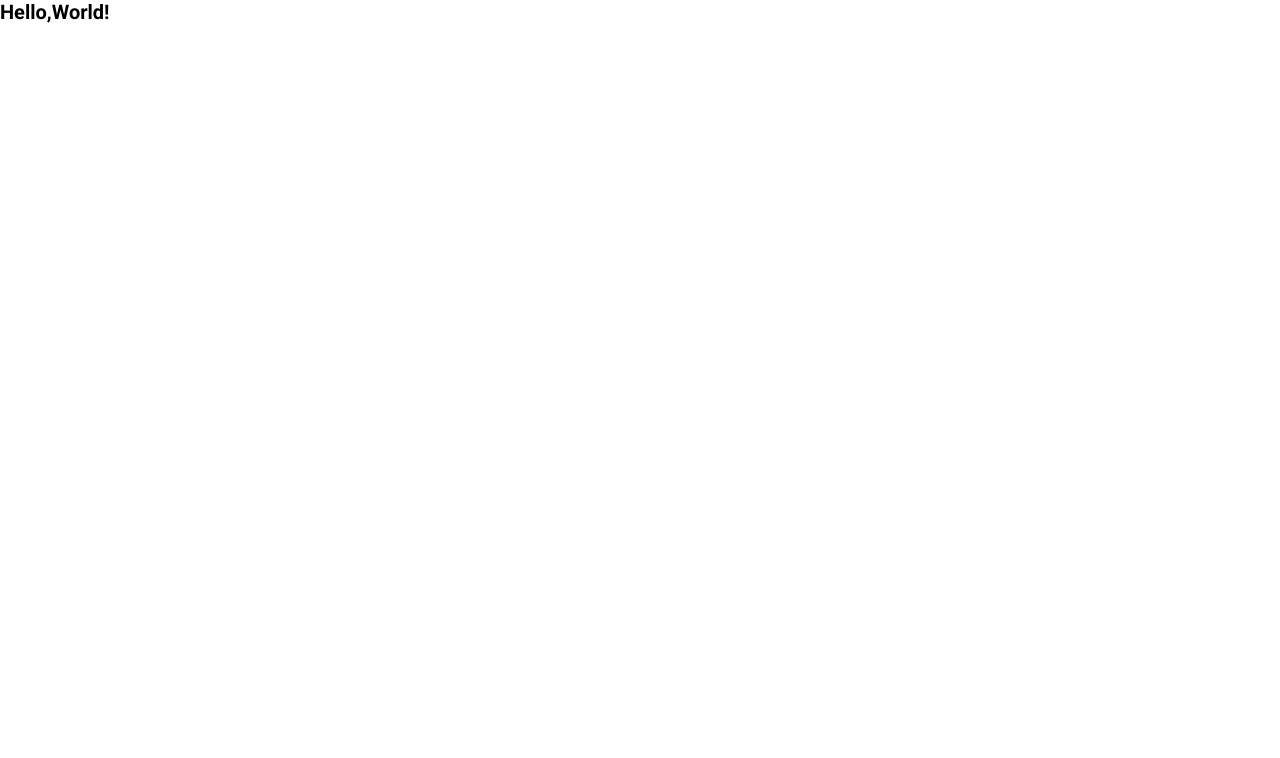
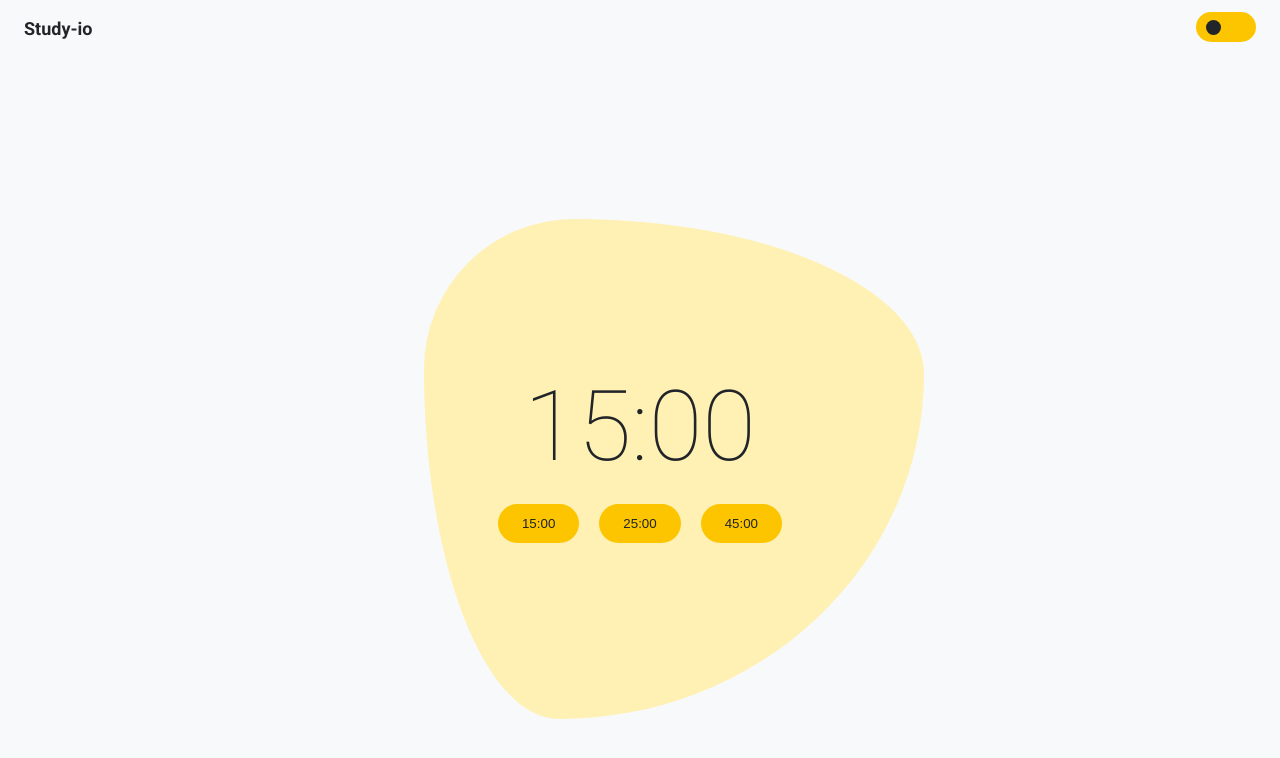
Before and after one commit to Zerko3/Study-io, a website: page index.html in a window 1280 px wide. Drawn offline with Linux system fonts and the light colour scheme.

Commit message:
added CSS styles

```diff
--- a/index.html
+++ b/index.html
@@ -1,5 +1,5 @@
 <!DOCTYPE html>
-<html lang="en" data-light="light">
+<html lang="en" data-theme="light">
   <head>
     <meta charset="UTF-8" />
     <meta http-equiv="X-UA-Compatible" content="IE=edge" />
@@ -15,6 +15,56 @@
     <title>Study-io</title>
   </head>
   <body>
-    <h1>Hello,World!</h1>
+    <header id="header">
+      <nav id="navigation">
+        <div class="navigation__logo">
+          <h2 class="heading--secondary">Study-io</h2>
+        </div>
+        <div class="navigation__toggle-dark-mode">
+          <input id="btn--toggle-dark-mode" type="checkbox" />
+          <span></span>
+        </div>
+      </nav>
+    </header>
+    <main>
+      <section class="section--timer">
+        <!-- <div class="section--timer__break--container">
+          <button class="section--timer__break--container--btn">
+            Pomodoro
+          </button>
+          <button class="section--timer__break--container--btn">
+            Short break
+          </button>
+          <button class="section--timer__break--container--btn">
+            Long break
+          </button>
+        </div> -->
+
+        <div class="section--timer__clock--container">
+          <div class="section--timer__clock--container--clock">15:00</div>
+        </div>
+
+        <div class="section--timer__choose__time--container">
+          <button
+            data-time="15"
+            class="section--timer__choose__time--container--btn"
+          >
+            15:00
+          </button>
+          <button
+            data-time="25"
+            class="section--timer__choose__time--container--btn"
+          >
+            25:00
+          </button>
+          <button
+            data-time="45"
+            class="section--timer__choose__time--container--btn"
+          >
+            45:00
+          </button>
+        </div>
+      </section>
+    </main>
   </body>
 </html>
--- a/src/script.js
+++ b/src/script.js
@@ -1 +1,20 @@
 'use strict';
+
+// DOM ELEMENTS
+
+const toggleDarkModeButton = document.getElementById('btn--toggle-dark-mode');
+
+// Toggle dark mode
+const toggleDarkMode = function () {
+  if (document.documentElement.getAttribute('data-theme') === 'light') {
+    document.documentElement.setAttribute('data-theme', 'dark');
+  } else {
+    document.documentElement.setAttribute('data-theme', 'light');
+  }
+};
+
+const init = function () {
+  toggleDarkModeButton.addEventListener('click', toggleDarkMode);
+};
+
+init();
--- a/style/style.css
+++ b/style/style.css
@@ -7,9 +7,160 @@
 }
 
 body {
-  font-family: "Roboto", sans-serif;
+  font-family: 'Roboto', sans-serif;
+  overflow: hidden;
 }
 
 :root {
   font-size: 62.5%;
 }
+
+html {
+  --color-primary: #fdc500;
+  --btn--hover: #ff8f00;
+  --color-background: #f8f9fa;
+  --text-color: #212529;
+  --color-background-animated: #fff0b3;
+}
+html[data-theme='dark'] {
+  --color-primary: #ff8800;
+  --btn--hover: #ffc107;
+  --color-background: #27241d;
+  --text-color: #f8f9fa;
+  --color-background-animated: #625d52;
+}
+
+body {
+  background-color: var(--color-background);
+}
+
+/* -------------- Navigation ------------------ */
+
+#navigation {
+  display: flex;
+  justify-content: space-between;
+  align-items: center;
+  padding: 1.2rem 2.4rem;
+}
+
+.navigation__toggle-dark-mode {
+  position: relative;
+}
+
+input[type='checkbox'] {
+  position: relative;
+  width: 6rem;
+  height: 3rem;
+  cursor: pointer;
+  border-radius: 2.5rem;
+  -webkit-appearance: none;
+  -moz-appearance: none;
+  background-color: var(--color-primary);
+}
+
+input[type='checkbox']::before {
+  content: '';
+  position: absolute;
+  left: 1rem;
+  top: 0.8rem;
+  width: 1.5rem;
+  height: 1.5rem;
+  border-radius: 50%;
+  background-color: var(--text-color);
+  transition: all 0.3s ease-in-out;
+}
+
+input:checked[type='checkbox'] {
+  background-color: var(--text-color);
+}
+
+input:checked[type='checkbox']::before {
+  background-color: var(--color-primary);
+  transform: translateX(2.5rem);
+}
+
+.heading--secondary {
+  font-size: 1.8rem;
+  color: var(--text-color);
+}
+
+/* -------------- MAIN BODY ------------------ */
+.section--timer {
+  display: flex;
+  flex-direction: column;
+  align-items: center;
+  justify-content: center;
+  height: 100vh;
+  width: 100%;
+}
+
+.section--timer__break--container,
+.section--timer__choose__time--container {
+  display: flex;
+  align-items: center;
+  justify-content: center;
+  gap: 2rem;
+  width: 100%;
+}
+
+.section--timer__break--container--btn,
+.section--timer__choose__time--container--btn {
+  border: none;
+  padding: 1.2rem 2.4rem;
+  border-radius: 2.5rem;
+  color: var(--text-color);
+  background-color: var(--color-primary);
+  cursor: pointer;
+  transition: all 0.3s ease-in-out;
+}
+
+.section--timer__choose__time--container--btn:link,
+.section--timer__choose__time--container--btn:visited {
+  background-color: var(--color-primary);
+}
+.section--timer__choose__time--container--btn:hover,
+.section--timer__choose__time--container--btn:active {
+  background-color: var(--btn--hover);
+}
+
+.section--timer__clock--container--clock {
+  position: relative;
+  font-weight: 100;
+  font-size: 9.8rem;
+  color: var(--text-color);
+  margin-bottom: 2rem;
+}
+
+.section--timer__clock--container--clock::before {
+  content: '';
+  position: absolute;
+  left: -10rem;
+  top: -15rem;
+  width: 50rem;
+  height: 50rem;
+  border-radius: 30% 70% 73% 27% / 30% 31% 69% 70%;
+  background-color: var(--color-background-animated);
+  z-index: -1;
+}
+
+.section--timer__clock--container--clock--animated::before {
+  animation: backgroundAnimation 10s linear infinite;
+}
+
+@keyframes backgroundAnimation {
+  0% {
+    border-radius: 30% 70% 73% 27% / 30% 31% 69% 70%;
+  }
+
+  60% {
+    border-radius: 63% 37% 59% 41% / 21% 72% 28% 79%;
+  }
+
+  70% {
+    border-radius: 63% 37% 76% 24% / 21% 72% 28% 79%;
+  }
+
+  100% {
+    border-radius: 30% 70% 73% 27% / 30% 31% 69% 70%;
+  }
+}
```
